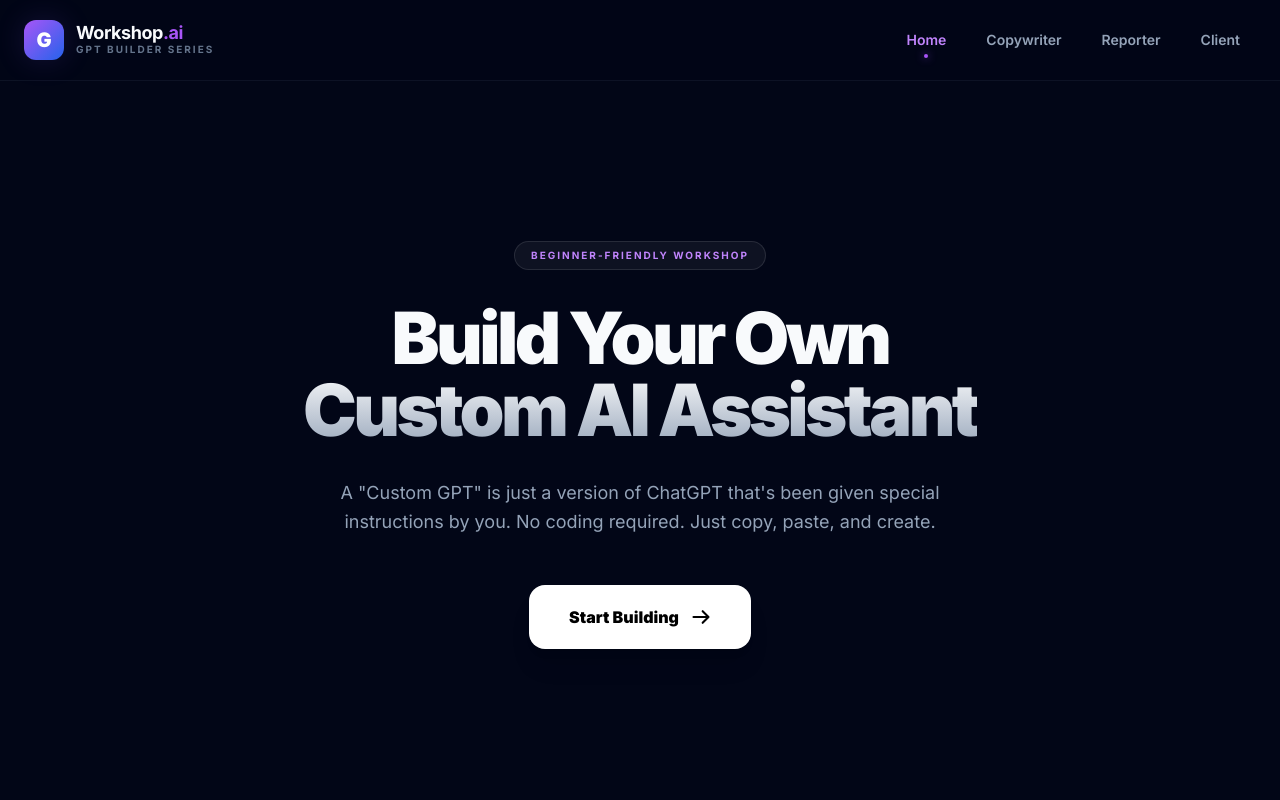
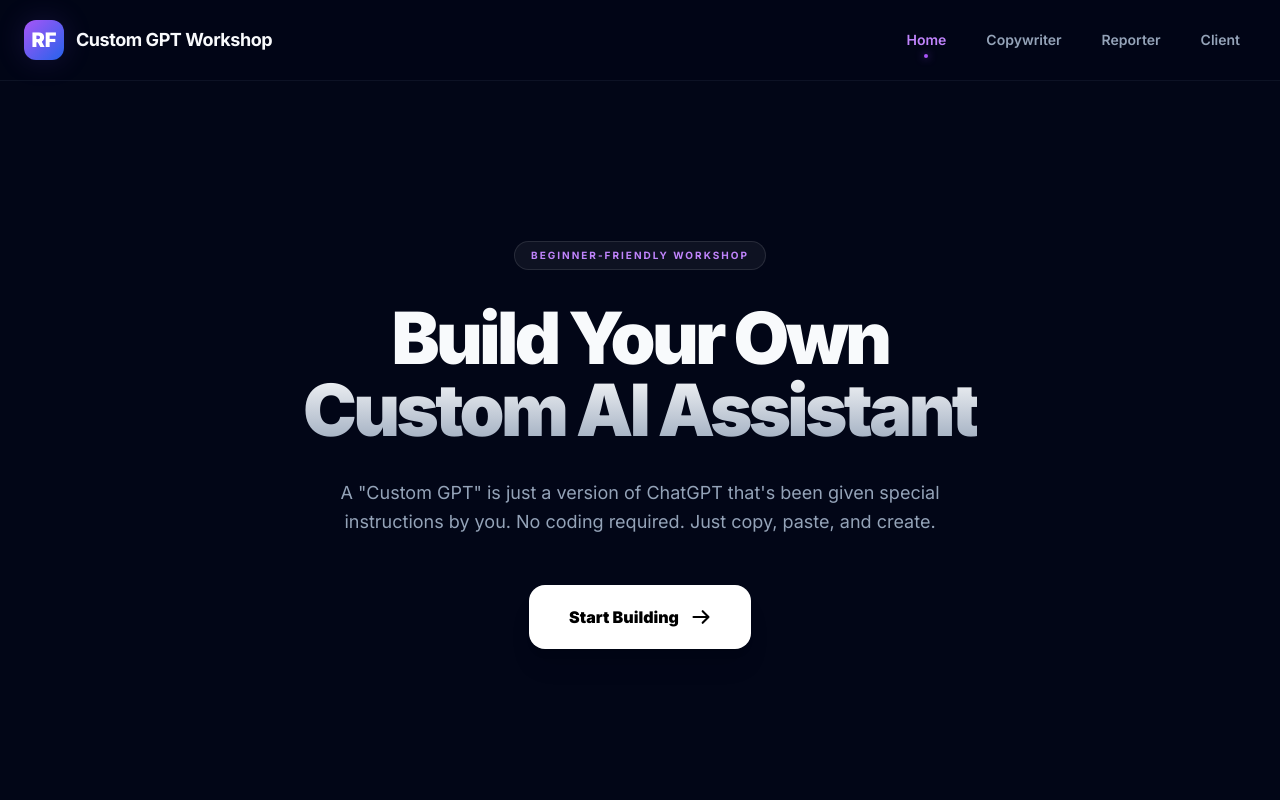
Before and after one commit to tavishi-priyam/custom-gpt-workshop, a React (Vite) app: page / in a window 1280 px wide. Shown: the top 800 px of the page. Built offline with nearby package versions, Linux system fonts and the light colour scheme.

Commit message:
Update layout text for branding consistency

```diff
--- a/components/Layout.tsx
+++ b/components/Layout.tsx
@@ -26,11 +26,10 @@ export const Layout: React.FC<LayoutProps> = ({ children, activePage, onNavigate
               onClick={() => onNavigate('home')}
             >
               <div className="w-10 h-10 rounded-xl bg-gradient-to-br from-purple-500 to-blue-600 flex items-center justify-center neon-glow transform transition-transform group-hover:scale-105 group-hover:rotate-3">
-                <span className="text-white font-black text-xl">G</span>
+                <span className="text-white font-black text-xl">RF</span>
               </div>
               <div className="flex flex-col">
-                <span className="font-bold text-lg tracking-tight leading-none">Workshop<span className="text-purple-500">.ai</span></span>
-                <span className="text-[10px] uppercase tracking-[0.2em] text-slate-500 font-bold">GPT Builder Series</span>
+                <span className="font-bold text-lg tracking-tight leading-none">Custom GPT Workshop</span>
               </div>
             </div>
 
```
